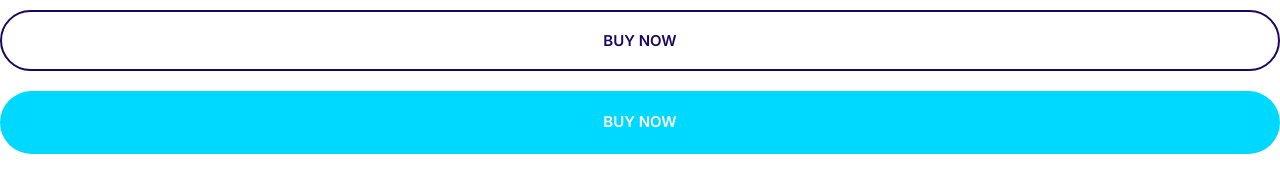
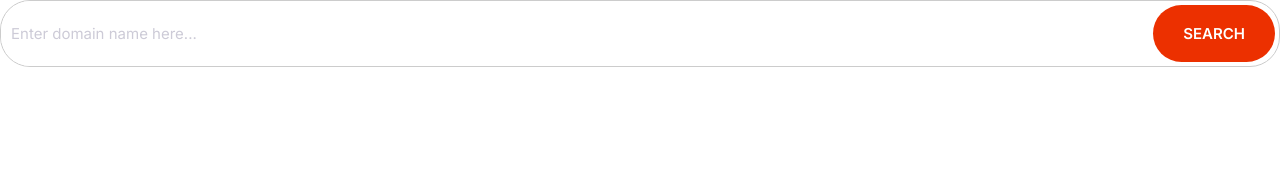
Before and after one commit to DenisKim95/moshify, a plain HTML site: page index.html in a window 1280 px wide. Drawn offline with Linux system fonts and the light colour scheme.

Commit message:
Created input group component

```diff
--- a/CSS/styles.css
+++ b/CSS/styles.css
@@ -4,6 +4,8 @@
     --color-accent: #ff3400;
     --color-headings: #1b0760;
     --color-body: #918ca4;
+    --color-border: #ccc;
+    --border-radius: 30px;
     }
 
 *, *::after, *::before {
@@ -244,3 +246,40 @@ a {
         font-size: 1.5rem;
     }
 }
+
+/* Inputs */
+
+.input {
+    border-radius: var(--border-radius);
+    border: 1px solid var(--color-border);
+    color: var(--color-headings);
+    font-size: 2rem;
+    outline: 0;
+    padding: 1.5rem 3.5rem;
+}
+
+.input-group {
+    border: 1px solid var(--color-border);
+    border-radius: var(--border-radius);
+    display: flex;
+}
+
+.input-group .input {
+    border: 0;
+    flex-grow: 1;
+    padding: 1.5rem 1rem;
+}
+
+.input-group .btn {
+    margin: 4px;
+}
+
+::placeholder {
+    color: #cdcbd7;
+}
+
+@media screen and (min-width:1024px) {
+    .input {
+        font-size: 1.5rem;
+    }
+}
--- a/index.html
+++ b/index.html
@@ -14,7 +14,13 @@
     <link rel="stylesheet" href="/CSS/styles.css" />
   </head>
   <body>
-    <button class="btn btn--outline btn--block">Buy Now</button>
-    <a href="#" class="btn btn--secondary btn--block">Buy Now</a>
+    <div class="input-group">
+      <input
+        type="text"
+        class="input"
+        placeholder="Enter domain name here..."
+      />
+      <button class="btn btn--accent">Search</button>
+    </div>
   </body>
 </html>
```
Also changed, not shown: CSS/components/input group.html (added, +4 -0 lines).
